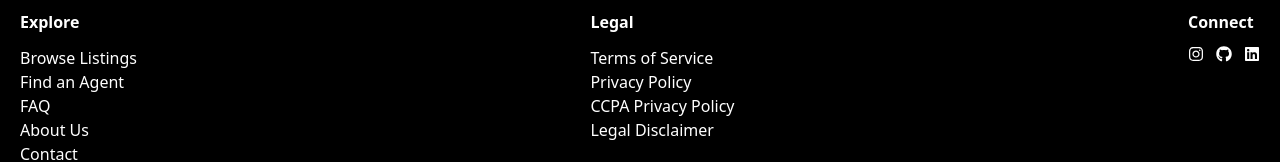
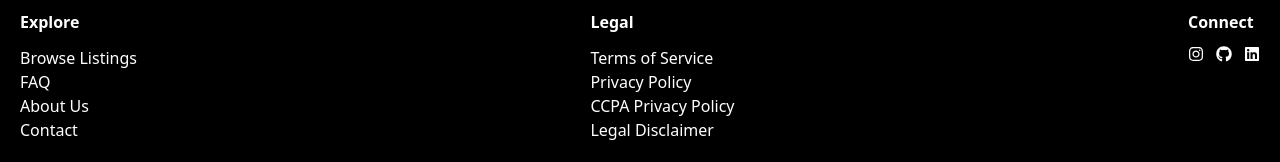
Before and after one commit to shefket-mustafa/CasaFind, a React (Vite) app in the folder client/: page / in a window 1280 px wide. Shown: the part 5740-5902 px from the top of the page. Built offline with nearby package versions, Linux system fonts and the light colour scheme.

Commit message:
Choose an agent removed from footer

```diff
--- a/client/src/components/Footer.tsx
+++ b/client/src/components/Footer.tsx
@@ -15,7 +15,6 @@ export default function Footer() {
           <h4 className="font-extrabold pb-3">Explore</h4>
           <ul>
             <li><a href="/catalog">Browse Listings</a></li>
-            <li><a href="/findAgent">Find an Agent</a></li>
             <li><a href="/faq">FAQ</a></li>
             <li><a href="/about">About Us</a></li>
             <li><a href="/contact">Contact</a></li>
```
